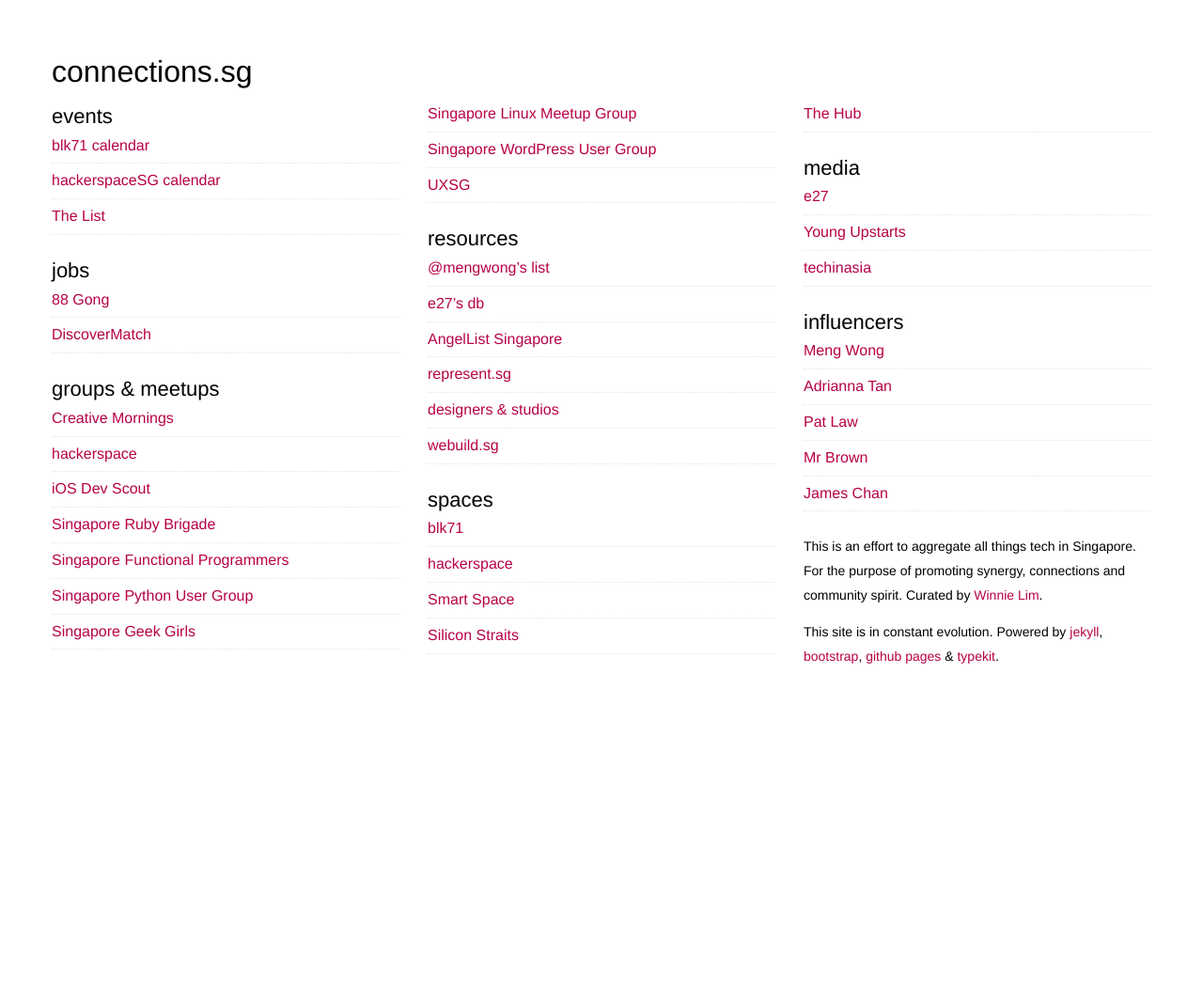
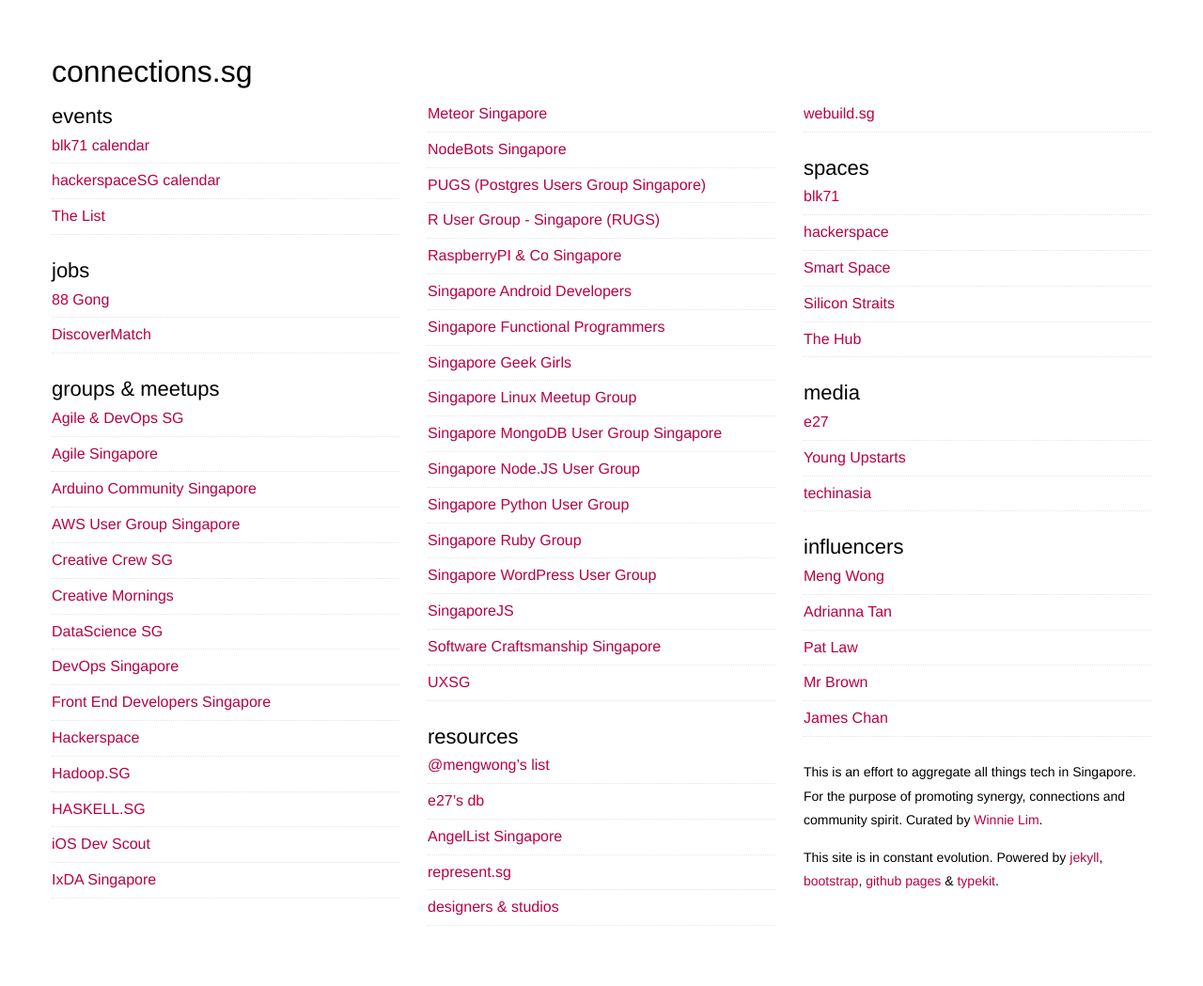
Before and after one commit to wynlim/connections.sg, a Jekyll site: the page built from _posts/2014-03-15-connections.markdown, in a window 1280 px wide. Shown: the whole page at 94% size. Built offline with Jekyll 4.4.1, drawn with Linux system fonts in a browser that asks for light colours; Markdown is read by kramdown in place of the engine named in the settings; before the commit the page ends 900 px from its top, so only the background shows below that.

Commit message:
more groups added

```diff
--- a/_posts/2014-03-15-connections.markdown
+++ b/_posts/2014-03-15-connections.markdown
@@ -11,15 +11,36 @@
 * [DiscoverMatch](https://discovermatch.com/jobs-list/)
 
 ### groups &amp; meetups
+* [Agile & DevOps SG](https://www.facebook.com/groups/agiledevopssg/)
+* [Agile Singapore](http://www.meetup.com/Agile-Singapore/)
+* [Arduino Community Singapore](https://www.facebook.com/groups/arduinosg/)
+* [AWS User Group Singapore](http://www.meetup.com/AWS-SG/)
+* [Creative Crew SG](https://www.facebook.com/groups/creativecrewsg/)
 * [Creative Mornings](https://www.facebook.com/cmsingapore)
-* [hackerspace](http://hackerspace.sg/)
+* [DataScience SG](http://www.meetup.com/DataScience-SG-Singapore/)
+* [DevOps Singapore](http://www.meetup.com/devops-singapore/)
+* [Front End Developers Singapore](https://www.facebook.com/groups/frontendsingapore/)
+* [Hackerspace](http://hackerspace.sg/)
+* [Hadoop.SG](http://www.meetup.com/Hadoop-SG/)
+* [HASKELL.SG](http://www.meetup.com/HASKELL-SG/)
 * [iOS Dev Scout](https://www.facebook.com/groups/iosdevscout/)
-* [Singapore Ruby Brigade](http://groups.google.com/group/singapore-rb)
+* [IxDA Singapore](http://www.meetup.com/IxDA-Singapore/)
+* [Meteor Singapore](http://www.meetup.com/Meteor-Singapore/)
+* [NodeBots Singapore](http://www.meetup.com/NodeBotsSingapore/)
+* [PUGS (Postgres Users Group Singapore)](http://www.meetup.com/PUGS-Postgres-Users-Group-Singapore/)
+* [R User Group - Singapore (RUGS)](http://www.meetup.com/R-User-Group-SG/)
+* [RaspberryPI & Co Singapore](https://www.facebook.com/groups/raspberrypisingapore/)
+* [Singapore Android Developers](http://www.meetup.com/Singapore-Android-Developers/)
 * [Singapore Functional Programmers](http://groups.google.com/group/singapore-functional-programmers?pli=1)
-* [Singapore Python User Group](https://www.facebook.com/groups/pythonsg/)
 * [Singapore Geek Girls](http://www.sggeekgirls.com/)
 * [Singapore Linux Meetup Group](http://www.meetup.com/sg-linux/)
+* [Singapore MongoDB User Group Singapore](https://www.facebook.com/groups/mongosg/)
+* [Singapore Node.JS User Group](https://www.facebook.com/groups/sg.nodejs/)
+* [Singapore Python User Group](https://www.facebook.com/groups/pythonsg/)
+* [Singapore Ruby Group](http://www.meetup.com/Singapore-Ruby-Group/)
 * [Singapore WordPress User Group](https://www.facebook.com/wordpress.sg)
+* [SingaporeJS](http://www.meetup.com/Singapore-JS/)
+* [Software Craftsmanship Singapore](http://www.meetup.com/Software-Craftsmanship-Singapore/)
 * [UXSG](https://www.facebook.com/home.php?sk=group_139152279432292)
 
 ### resources
```
